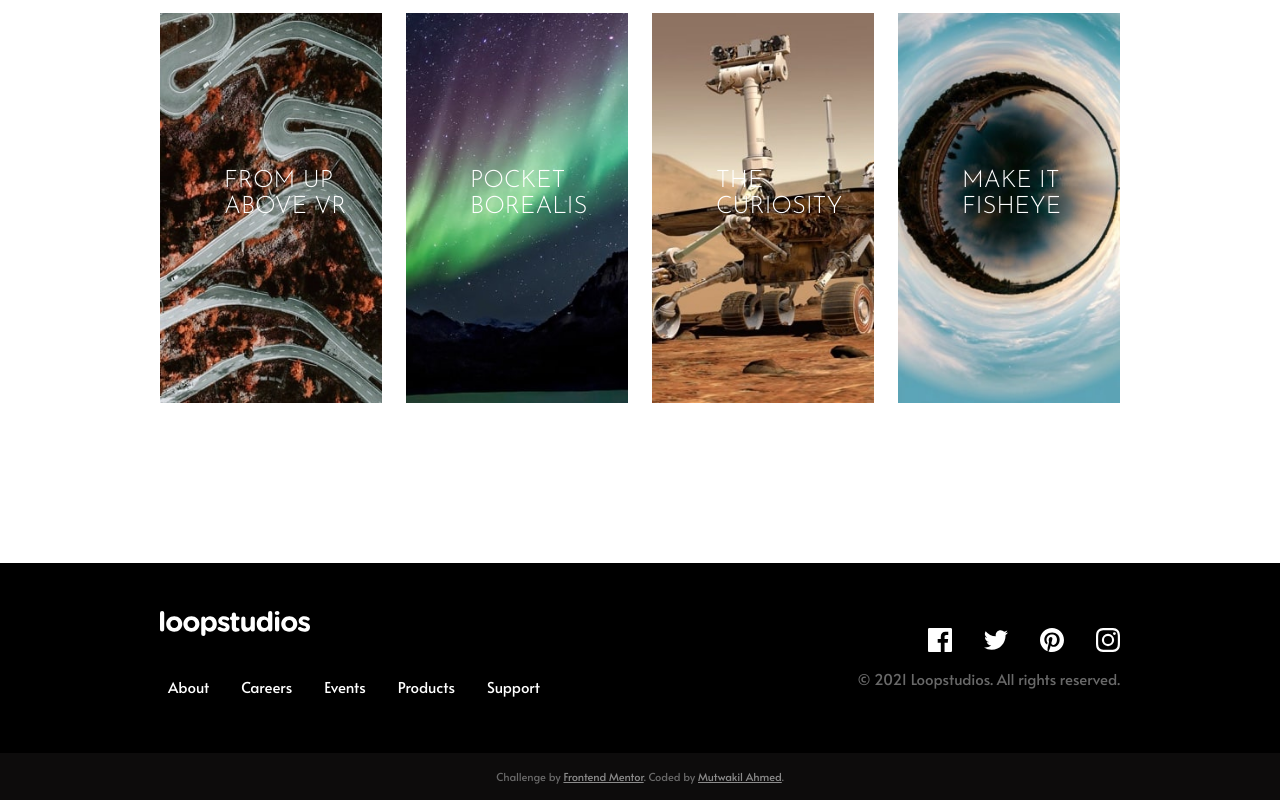
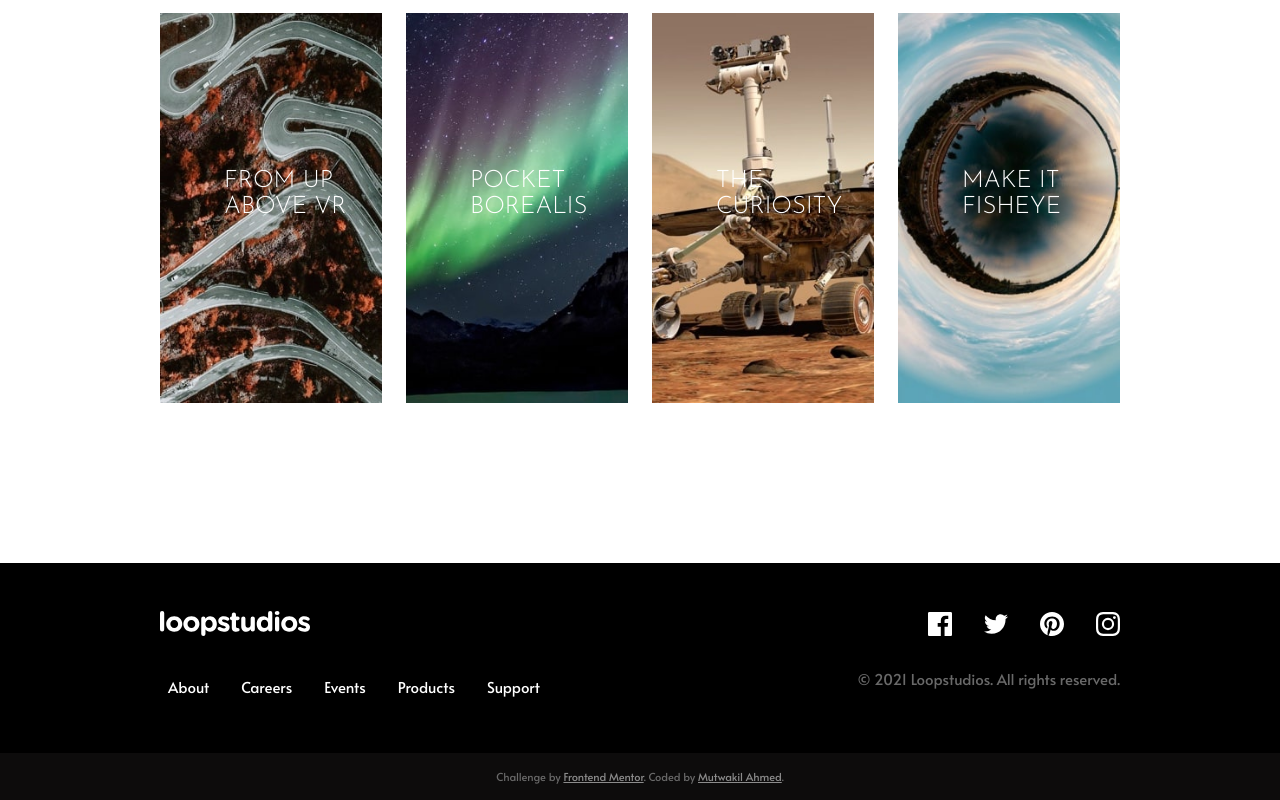
Before and after one commit to kola192/loopstudio-landing-page, a plain HTML site: page index.html in a window 1280 px wide. Shown: the part 1971-2771 px from the top of the page. Drawn offline with Linux system fonts and the light colour scheme.

Commit message:
Fixed the spacing issue with footer social links

```diff
--- a/style.css
+++ b/style.css
@@ -392,7 +392,7 @@ img {
     justify-content: flex-end;
     width: 50%;
     max-width: none;
-    margin: 0;
+    margin: 0 0 2rem;
   }
 
   .footer-social img {
```
